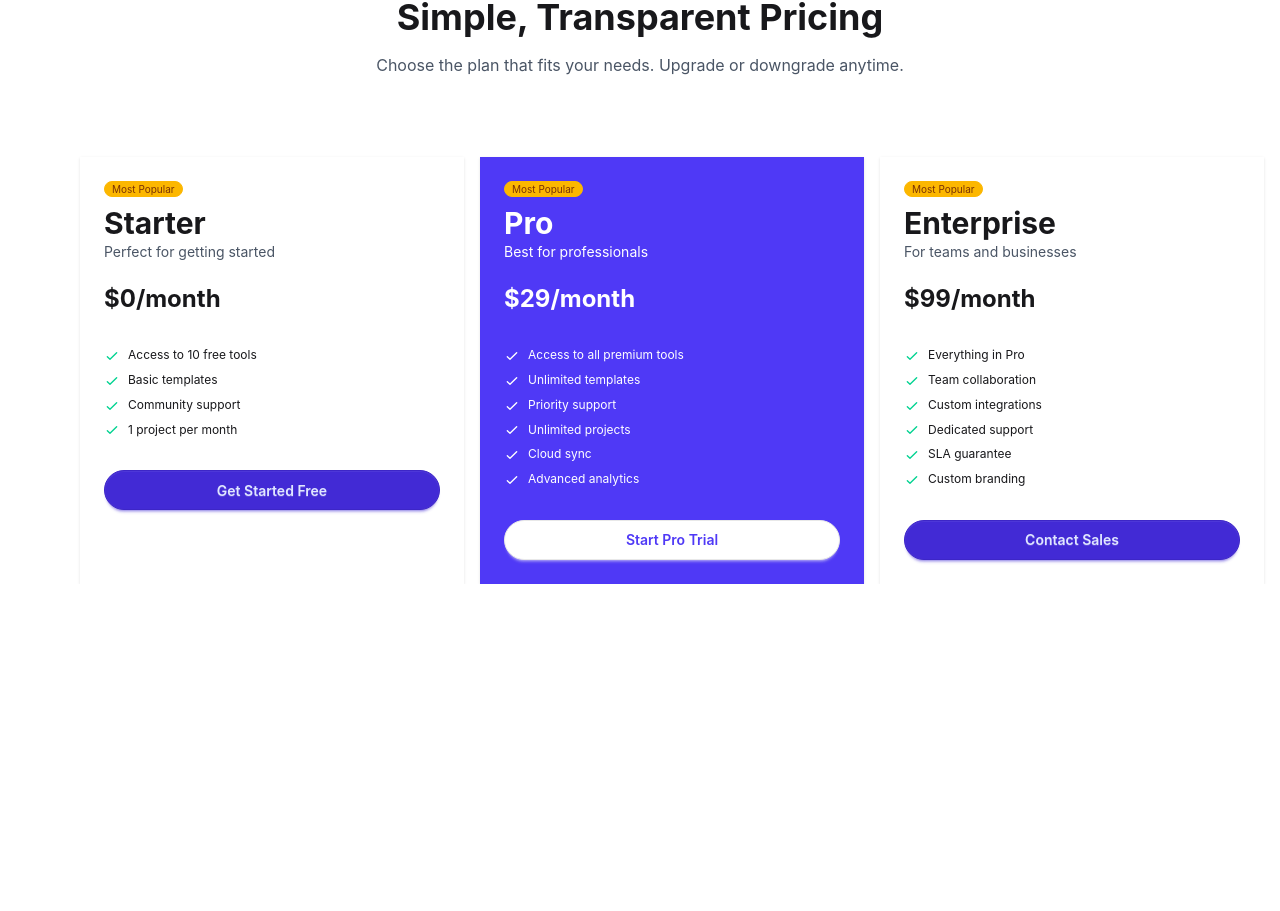
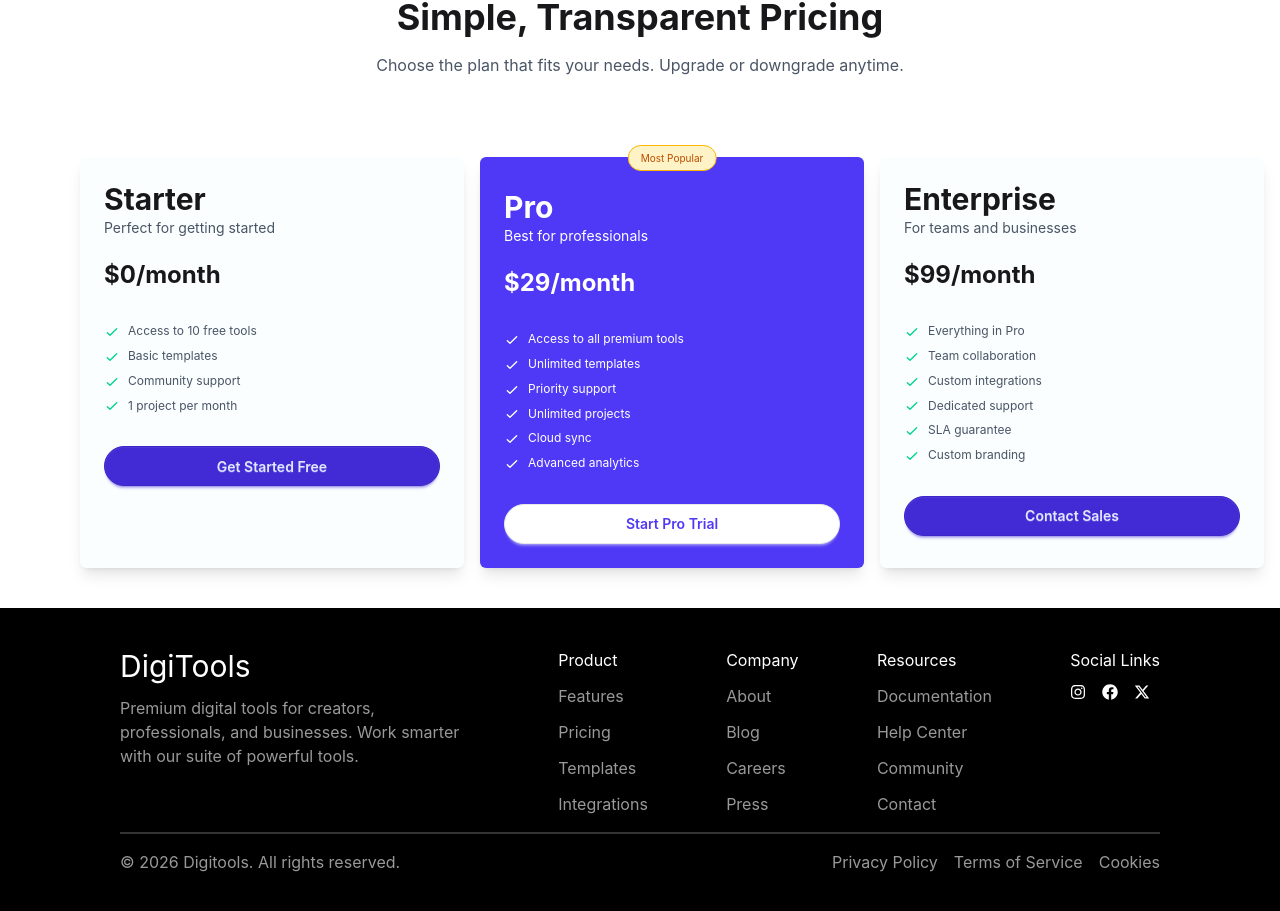
Before and after one commit to fahmidaafrozmoni2928-droid/digital-tools, a React (Vite) app: page / in a window 1280 px wide. Shown: the part 3068-3979 px from the top of the page. Before the commit the page ends 3652 px from the top, so only its background shows below. Built offline with nearby package versions, Linux system fonts and the light colour scheme.

Commit message:
added footer section

```diff
--- a/src/App.jsx
+++ b/src/App.jsx
@@ -11,6 +11,7 @@ import "react-toastify/dist/ReactToastify.css"
 import { ToastContainer } from 'react-toastify';
 import GetStarted from './GetStarted/GetStarted';
 import Pricing from './Pricing/Pricing';
+import Footer from './Footer/Footer';
 
 
 function App() {
@@ -44,9 +45,10 @@ function App() {
 
 
 
-<GetStarted></GetStarted>
-<Pricing></Pricing>
-  <ToastContainer></ToastContainer>
+    <GetStarted></GetStarted>
+     <Pricing></Pricing>
+      <Footer></Footer>
+     <ToastContainer></ToastContainer>
 
 
 
--- /dev/null
+++ b/src/Footer/Footer.jsx
@@ -0,0 +1,73 @@
+import React from "react";
+import { FaInstagram } from "react-icons/fa";
+import { FaFacebook } from "react-icons/fa";
+import { FaXTwitter } from "react-icons/fa6";
+const Footer = () => {
+    return (
+        <div className="bg-black px-30 mt-10 py-10">
+        <div className="flex justify-between text-white ">
+           <div className="space-y-3">
+            <h2 className="text-3xl">DigiTools</h2>
+            <p className="line-clamp-3 w-90 text-[#FFFFFF]/60">Premium digital tools for creators, professionals, and businesses. Work smarter with our suite of powerful tools.</p>
+            </div>
+
+            <div>
+                <ul className="space-y-3">
+                    <li><a href="/product"></a>Product</li>
+                    <li className="text-[#FFFFFF]/60"><a href="/Features"></a>Features</li>
+                    <li className="text-[#FFFFFF]/60"><a href="/Pricing"></a>Pricing</li>
+                    <li className="text-[#FFFFFF]/60"><a href="/Templates"></a>Templates</li>
+                    <li className="text-[#FFFFFF]/60"><a href="/Integrations"></a>Integrations</li>
+                </ul>
+            </div>
+
+
+            <div>
+                <ul className="space-y-3">
+                    <li><a href="/Company"></a>Company</li>
+                    <li className="text-[#FFFFFF]/60"><a href="/About"></a>About</li>
+                    <li className="text-[#FFFFFF]/60"><a href="/Blog"></a>Blog</li>
+                    <li className="text-[#FFFFFF]/60" ><a href="/Careers"></a>Careers</li>
+                    <li className="text-[#FFFFFF]/60"><a href="/Press"></a>Press</li>
+                </ul>
+            </div>
+
+
+            <div>
+                <ul className="space-y-3">
+                    <li><a href="/Resources"></a>Resources</li>
+                    <li className="text-[#FFFFFF]/60"><a href="/Documentation"></a>Documentation</li>
+                    <li className="text-[#FFFFFF]/60"><a href="/Help Center"></a>Help Center</li>
+                    <li className="text-[#FFFFFF]/60"><a href="/Community"></a>Community</li>
+                    <li className="text-[#FFFFFF]/60"><a href="/Contact"></a>Contact</li>
+                </ul>
+            </div>
+
+
+            <div className="space-y-3">
+                <h3>Social Links</h3>
+
+                <div className="flex gap-4">
+                <FaInstagram />
+                <FaFacebook />
+                <FaXTwitter />
+                </div>
+            </div>
+
+            </div>
+
+            <hr className="px-20 border-t-2 border-[#FFFFFF]/20 my-4 w-full"></hr>
+            <div className="flex justify-between text-[#FFFFFF]/60">
+            <p className="text-[#FFFFFF]/60">&copy;  2026 Digitools. All rights reserved.</p>
+
+            <div className="flex gap-4">
+                <p>Privacy Policy </p>
+                <p>Terms of Service</p>
+                <p> Cookies</p>
+            </div>
+            </div>
+
+        </div>
+    )
+}
+export default Footer;
--- a/src/Pricing/Pricing.jsx
+++ b/src/Pricing/Pricing.jsx
@@ -9,22 +9,22 @@ const Pricing = () => {
                 <p className="text-gray-600">Choose the plan that fits your needs. Upgrade or downgrade anytime.</p>
             </div>
 
-            <div className="grid grid-cols-3 ml-20 pt-20">
+            <div className="grid grid-cols-3 ml-20 pt-20 rounded-full">
 
 
-          <div className="card-1 w-96 bg-base-100 shadow-sm">
+          <div className="card-1 w-96 bg-[#A2DDFD]/5 shadow-lg rounded-md">
   <div className="card-body">
-    <span className="badge badge-xs badge-warning">Most Popular</span>
+
     <div className="">
       <h2 className="text-3xl font-bold">Starter</h2>
       <p className="text-gray-600">Perfect for getting started</p>
       <br></br>
       <span className="text-2xl font-bold">$0/month</span>
     </div>
-    <ul className="mt-6 flex flex-col gap-2 text-xs">
+    <ul className="mt-6 flex flex-col gap-2 text-xs text-gray-600">
       <li>
         <svg xmlns="http://www.w3.org/2000/svg" className="size-4 me-2 inline-block text-success" fill="none" viewBox="0 0 24 24" stroke="currentColor"><path strokeLinecap="round" strokeLinejoin="round" strokeWidth="2" d="M5 13l4 4L19 7" /></svg>
-        <span>Access to 10 free tools</span>
+        <span >Access to 10 free tools</span>
       </li>
       <li>
         <svg xmlns="http://www.w3.org/2000/svg" className="size-4 me-2 inline-block text-success" fill="none" viewBox="0 0 24 24" stroke="currentColor"><path strokeLinecap="round" strokeLinejoin="round" strokeWidth="2" d="M5 13l4 4L19 7" /></svg>
@@ -47,9 +47,12 @@ const Pricing = () => {
   </div>
 </div>
 
-          <div className="card-2 w-96 bg-[#4F39F6] shadow-sm">
-  <div className="card-body text-white">
-    <span className="badge badge-xs badge-warning">Most Popular</span>
+          <div className="card-2 w-96 bg-[#4F39F6] shadow-lg rounded-md">
+  <div className="card-body text-white ">
+    <div className="flex justify-center items-center relative">
+    <span className="badge badge-xs badge-warning absolute -top-9 left-1/2 -translate-x-1/2 text-[#BB4D00] bg-[#FEF3C6] px-3 py-3 rounded-full">Most Popular</span>
+    </div>
+
     <div className="">
       <h2 className="text-3xl font-bold">Pro</h2>
       <p className="">Best for professionals</p>
@@ -90,16 +93,16 @@ const Pricing = () => {
   </div>
 </div>
 
-          <div className="card-3 w-96 bg-base-100 shadow-sm">
+          <div className="card-3 w-96 bg-[#A2DDFD]/5 shadow-lg rounded-md">
   <div className="card-body">
-    <span className="badge badge-xs badge-warning">Most Popular</span>
+
     <div className="">
       <h2 className="text-3xl font-bold">Enterprise</h2>
       <p className="text-gray-600">For teams and businesses</p>
       <br></br>
       <span className="text-2xl font-bold">$99/month</span>
     </div>
-    <ul className="mt-6 flex flex-col gap-2 text-xs">
+    <ul className="mt-6 flex flex-col gap-2 text-xs text-gray-600">
       <li>
         <svg xmlns="http://www.w3.org/2000/svg" className="size-4 me-2 inline-block text-success" fill="none" viewBox="0 0 24 24" stroke="currentColor"><path strokeLinecap="round" strokeLinejoin="round" strokeWidth="2" d="M5 13l4 4L19 7" /></svg>
         <span>Everything in Pro</span>
```
